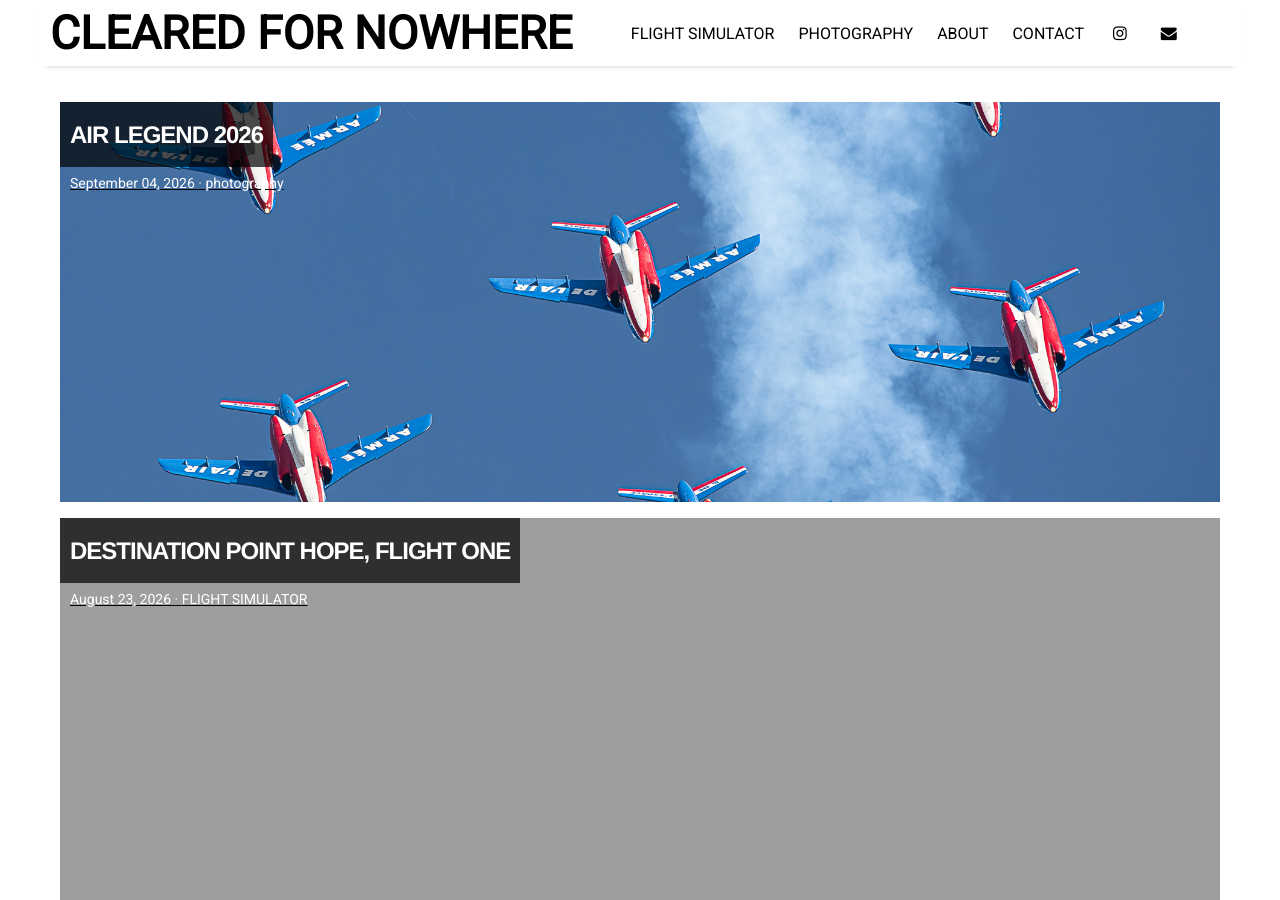
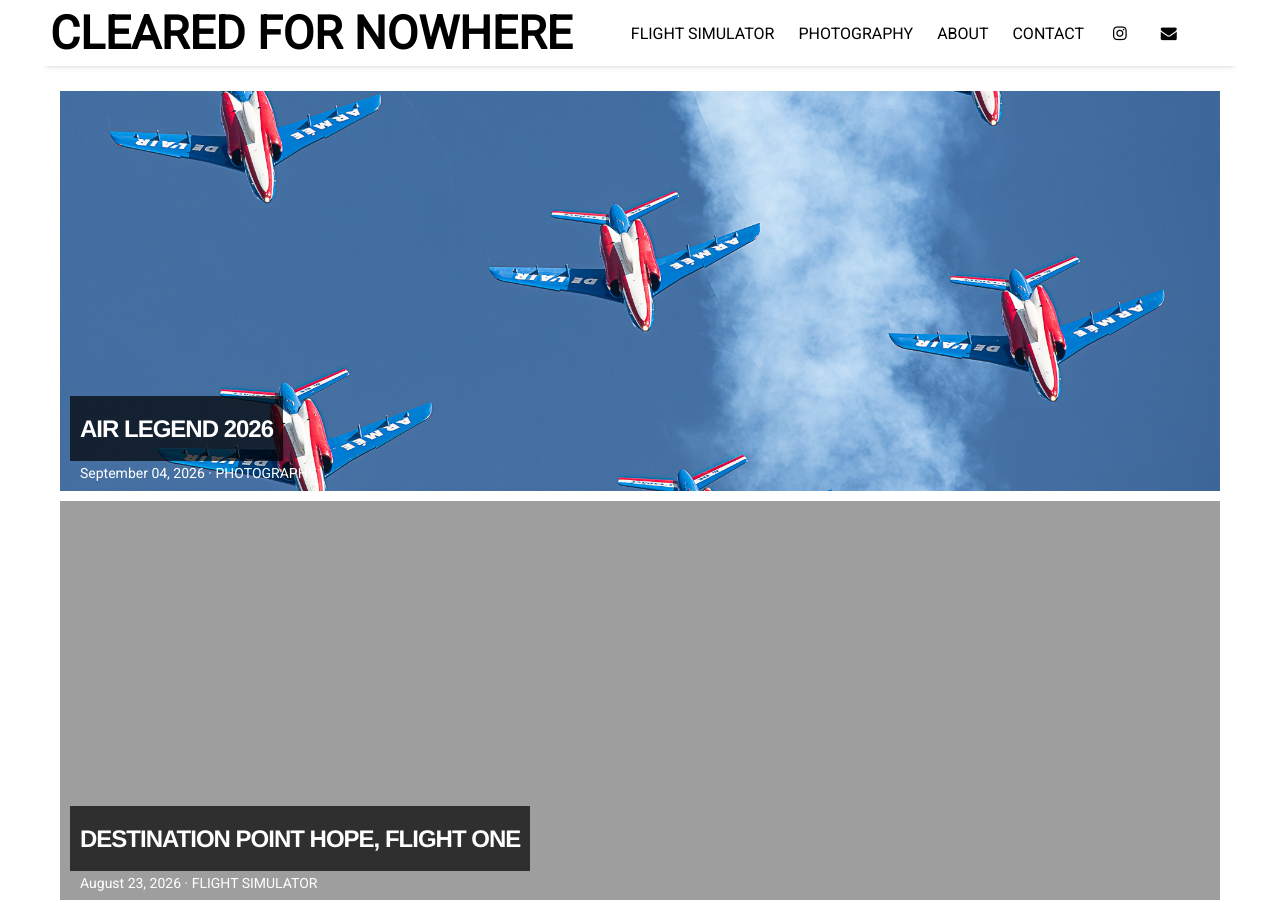
Before and after one commit to ClearedForNowhere/ClearedForNowhere.github.io, a Jekyll site: the page built from index.html, in a window 1280 px wide and 900 px high. Built offline with Jekyll 4.4.1, drawn with Linux system fonts in a browser that asks for light colours; nearby versions of some CDN libraries; the list of posts is cut into pages by our own code.

Commit message:
Update featured-post.html

```diff
--- a/_includes/featured-post.html
+++ b/_includes/featured-post.html
@@ -1,6 +1,8 @@
 <article>
-  <a href="{{ site.github.url }}{{ post.url }}">
+  <a class="featured-post-link" href="{{ site.github.url }}{{ post.url }}">
     <div class="featured-post" {% if post.cover %}style="background-image:url({{ site.github.url }}/assets/img/{{ post.cover }})"{% endif %}>
+      <div class="featured-post-info">
+
         <h2>
           <span>{{ post.title }}</span>
         </h2>
@@ -11,11 +13,15 @@
           <span>
             {% if post.categories contains "flightsimulator" %}
               FLIGHT SIMULATOR
+            {% elsif post.categories contains "photography" %}
+              PHOTOGRAPHY
             {% else %}
               {{ post.categories | join: " / " }}
             {% endif %}
           </span>
         </div>
+
+      </div>
     </div>
   </a>
 </article>
```
Lines whose indentation alone changed are shown as unchanged.
